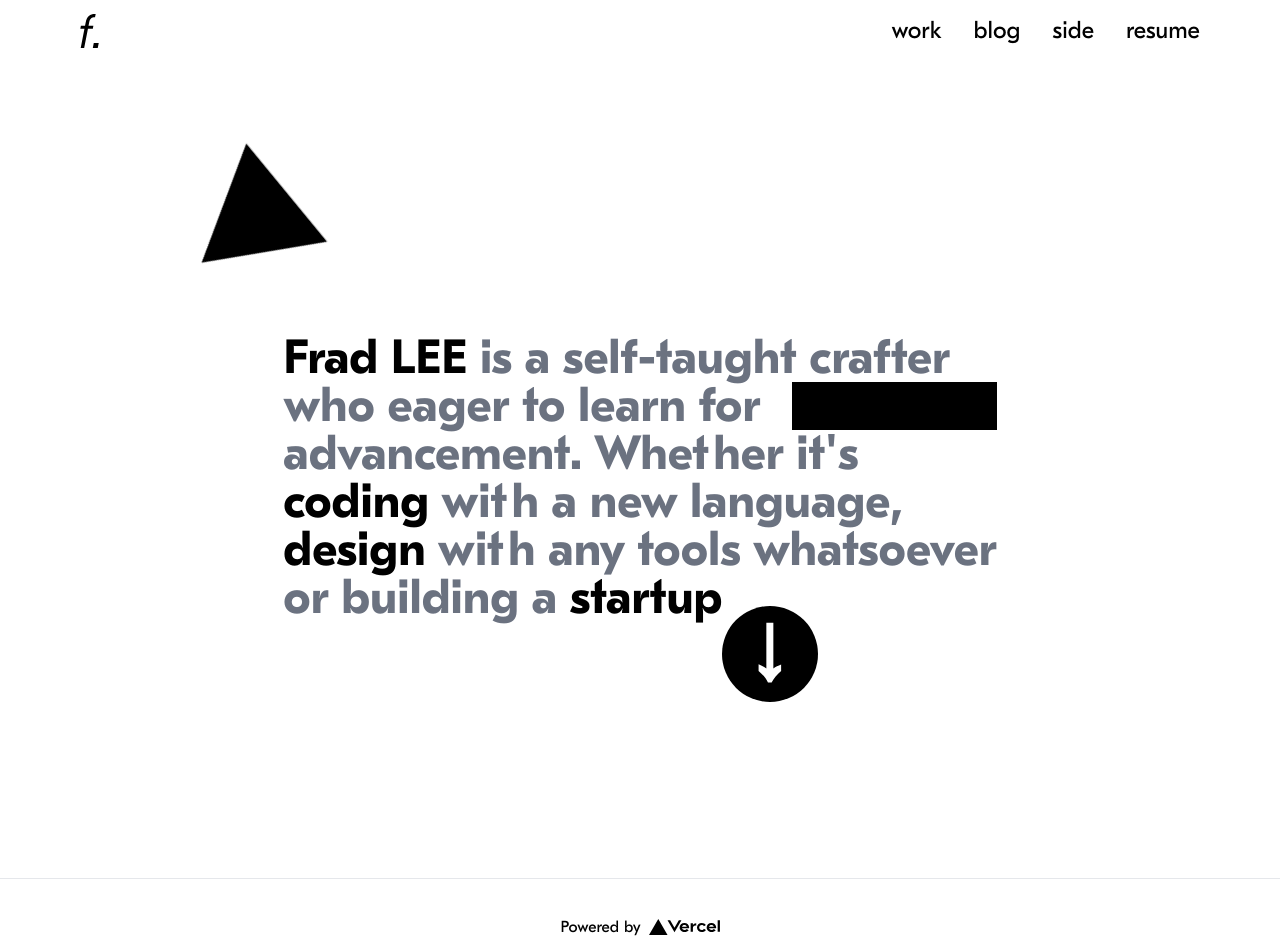
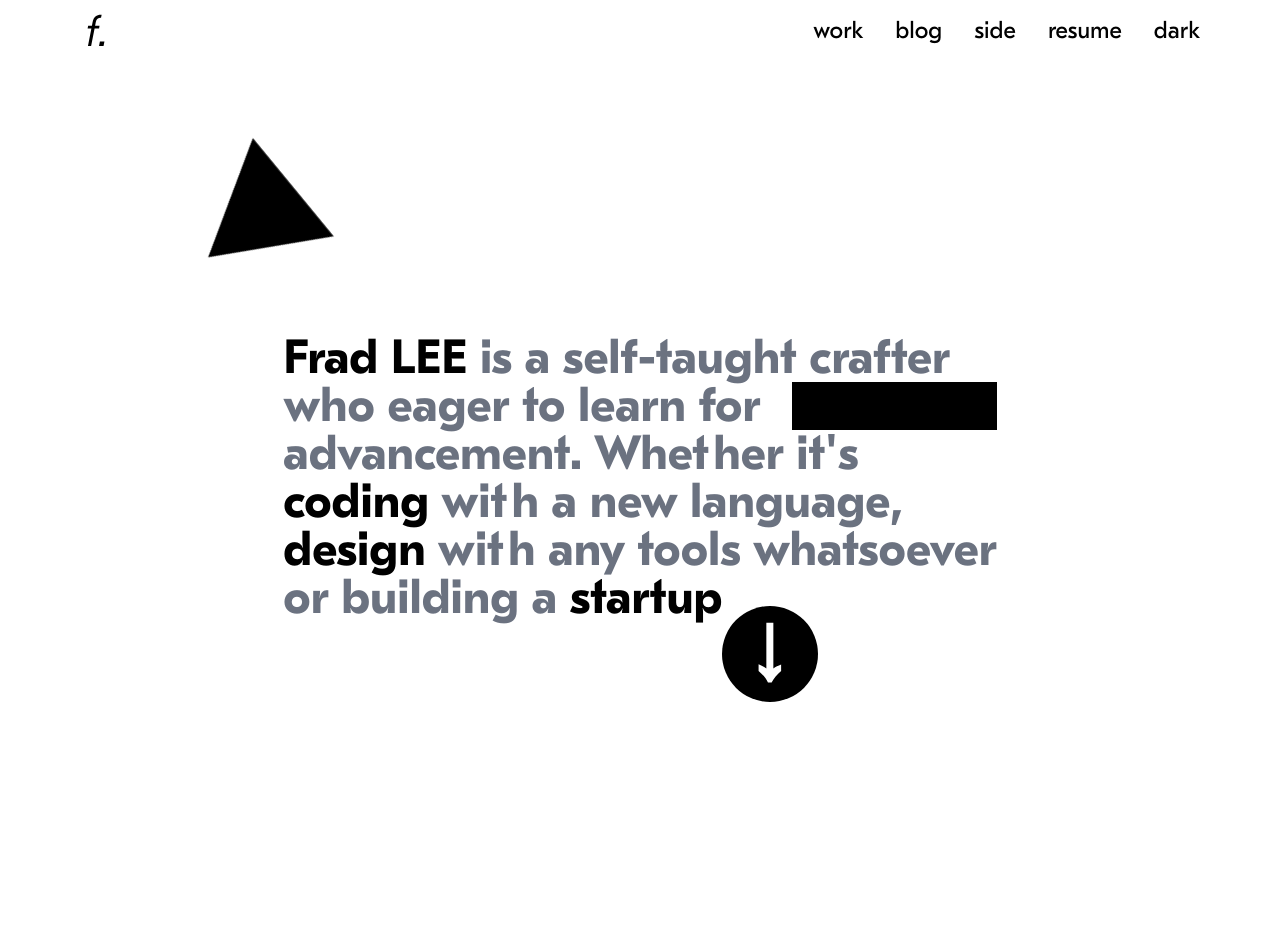
Before and after one commit to FradSer/frad-me, a Next.js app: page / in a window 1280 px wide. Shown: the part 26-972 px from the top of the page. Built offline with nearby package versions, Linux system fonts and the light colour scheme.

Commit message:
feat(landing): add base theme feature

```diff
--- a/components/dot-circle.tsx
+++ b/components/dot-circle.tsx
@@ -31,22 +31,19 @@ export default function DotCircle() {
     >
       <motion.div
         animate={controls}
-        className="absolute z-10 w-6 h-6 m-auto top-4 left-9"
+        className="absolute z-10 w-6 h-6 m-auto top-4 left-9 fill-white dark:fill-black"
       >
         <svg viewBox="0 0 18 46">
-          <path
-            d="M0.439999 31.768C1.54933 32.1947 2.57333 32.664 3.512 33.176C4.49333 33.688 5.41067 34.264 6.264 34.904L6.264 0.599999L11.512 0.599999L11.512 34.904C12.3653 34.3067 13.2613 33.752 14.2 33.24C15.1813 32.728 16.2267 32.2587 17.336 31.832L17.336 36.696C14.2213 39.3413 11.8533 42.2427 10.232 45.4L7.48 45.4C5.944 42.2427 3.59733 39.3413 0.439999 36.696L0.439999 31.768Z"
-            fill="white"
-          />
+          <path d="M0.439999 31.768C1.54933 32.1947 2.57333 32.664 3.512 33.176C4.49333 33.688 5.41067 34.264 6.264 34.904L6.264 0.599999L11.512 0.599999L11.512 34.904C12.3653 34.3067 13.2613 33.752 14.2 33.24C15.1813 32.728 16.2267 32.2587 17.336 31.832L17.336 36.696C14.2213 39.3413 11.8533 42.2427 10.232 45.4L7.48 45.4C5.944 42.2427 3.59733 39.3413 0.439999 36.696L0.439999 31.768Z" />
         </svg>
       </motion.div>
       <motion.div
         animate={{ height: ['1rem', '6rem'], width: ['1rem', '6rem'] }}
         transition={{ type: 'spring', stiffness: 50, delay: 2 }}
-        className="absolute z-0"
+        className="absolute z-0 "
       >
-        <svg viewBox="0 0 96 96">
-          <circle cx="48" cy="48" r="48" fill="black" />
+        <svg viewBox="0 0 96 96" className="fill-black dark:fill-white">
+          <circle cx="48" cy="48" r="48" />
         </svg>
       </motion.div>
     </motion.div>
--- a/components/rectangle.tsx
+++ b/components/rectangle.tsx
@@ -42,8 +42,7 @@ export default function Rectangle() {
   return (
     <div className="flex grow ml-2 lg:ml-8">
       <motion.div
-        // onPointerMove={onMove}
-        className="bg-black w-full h-full"
+        className="bg-black dark:bg-white w-full h-full"
         style={{
           rotateX: rotateX,
           rotateY: rotateY,
--- /dev/null
+++ b/components/theme-changer.tsx
@@ -0,0 +1,21 @@
+import { useTheme } from 'next-themes';
+
+export default function ThemeChanger() {
+  const { theme, setTheme } = useTheme();
+
+  const isDark = theme === 'dark';
+
+  function toggleTheme() {
+    setTheme(isDark ? 'light' : 'dark');
+  }
+
+  return (
+    <div>
+      {theme !== undefined && (
+        <button onClick={() => toggleTheme()}>
+          {isDark ? 'light' : 'dark'}
+        </button>
+      )}
+    </div>
+  );
+}
--- a/components/triangle.tsx
+++ b/components/triangle.tsx
@@ -14,14 +14,12 @@ export default function Triangle() {
   };
 
   return (
-    <motion.div
-      initial="initial"
-      whileHover="hover"
-      variants={glowVariants}
-      className="w-32 h-32"
-    >
-      <svg viewBox="0 0 149 129">
-        <path d="M74.5 0L148.545 128.25H0.454826L74.5 0Z" fill="black" />
+    <motion.div initial="initial" whileHover="hover" variants={glowVariants}>
+      <svg
+        viewBox="0 0 149 129"
+        className="w-32 h-32 fill-black dark:fill-white"
+      >
+        <path d="M74.5 0L148.545 128.25H0.454826L74.5 0Z" />
       </svg>
     </motion.div>
   );
--- a/pages/_app.tsx
+++ b/pages/_app.tsx
@@ -1,6 +1,7 @@
 import '../styles/globals.css';
 
 import { useState, useEffect } from 'react';
+import { ThemeProvider } from 'next-themes';
 
 import { AppProps } from 'next/app';
 import { useRouter } from 'next/router';
@@ -24,11 +25,11 @@ function MyApp({ Component, pageProps }: AppProps) {
   }, [router]);
 
   return (
-    <>
+    <ThemeProvider forcedTheme={Component.theme || undefined} attribute="class">
       <DotRing />
       <Loading loading={loading} />
       <Component {...pageProps} />
-    </>
+    </ThemeProvider>
   );
 }
 
--- a/pages/index.tsx
+++ b/pages/index.tsx
@@ -1,4 +1,6 @@
 import Head from 'next/head';
+
+import ThemeChanger from '../components/theme-changer';
 
 import Triangle from '../components/triangle';
 import DotCircle from '../components/dot-circle';
@@ -6,7 +8,7 @@ import Rectangle from '../components/rectangle';
 
 export default function Home() {
   return (
-    <div className="cursor-none bg-white flex flex-col items-center justify-center min-h-screen py-2">
+    <div className="cursor-none bg-white dark:bg-black flex flex-col items-center justify-center min-h-screen py-2">
       <Head>
         <title>Frad LEE | a self-taught crafter</title>
         <link rel="icon" href="/favicon.ico" />
@@ -16,7 +18,12 @@ export default function Home() {
         <nav className="flex w-full h-24 z-30">
           <div className="flex grow h-full items-center">
             <a href="#" aria-current="page">
-              <img src="/logo.svg" alt="f. Logo" className="" />
+              <svg
+                viewBox="0 0 19 35"
+                className="w-8 h-8 fill-black dark:fill-white"
+              >
+                <path d="M14.816 0.919998C10.112 0.919998 6.848 3.32 5.744 9.128L5.024 12.824H0.895999L0.319999 15.752H4.448L0.703999 35H4.16L7.952 15.752H12.848L13.376 12.824H8.528L9.248 9.08C9.968 5.432 12.032 4.232 14.576 4.232H15.008L15.68 0.919998H14.816ZM17.7652 35L18.7252 30.056H13.7812L12.8212 35H17.7652Z" />
+              </svg>
             </a>
           </div>
           <div>
@@ -40,6 +47,9 @@ export default function Home() {
                 <a href="#" className="flex justify-end">
                   resume
                 </a>
+              </li>
+              <li>
+                <ThemeChanger />
               </li>
             </ul>
           </div>
@@ -84,17 +94,7 @@ export default function Home() {
         </section>
       </main>
 
-      <footer className="flex items-center justify-center w-full h-24 border-t">
-        <a
-          className="flex items-center justify-center"
-          href="https://vercel.com?utm_source=create-next-app&utm_medium=default-template&utm_campaign=create-next-app"
-          target="_blank"
-          rel="noopener noreferrer"
-        >
-          Powered by{' '}
-          <img src="/vercel.svg" alt="Vercel Logo" className="h-4 ml-2" />
-        </a>
-      </footer>
+      <footer className="flex items-center justify-center w-full h-24"></footer>
     </div>
   );
 }
--- a/tailwind.config.js
+++ b/tailwind.config.js
@@ -3,7 +3,7 @@ const defaultTheme = require('tailwindcss/defaultTheme');
 module.exports = {
   mode: 'jit',
   purge: ['./pages/**/*.{js,ts,jsx,tsx}', './components/**/*.{js,ts,jsx,tsx}'],
-  darkMode: false, // or 'media' or 'class'
+  darkMode: 'class', // or 'media' or 'class'
   theme: {
     extend: {
       fontFamily: {
```
Also changed, not shown: package.json (+3 -7 lines), public/logo.svg, 1 other file (tests, documents, lock files or other folders).
